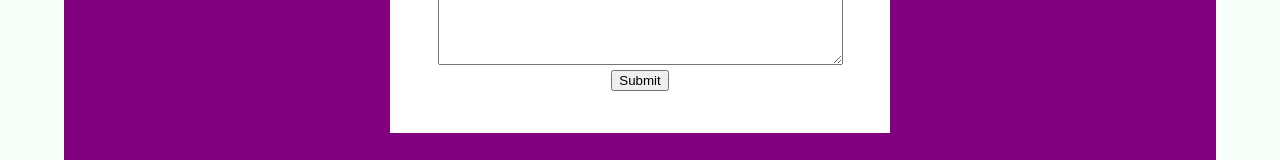
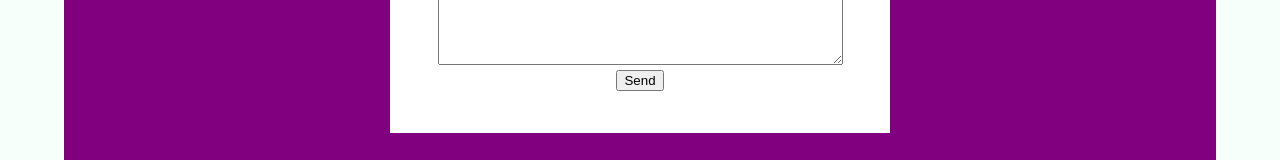
Before and after one commit to dnj547/portfolio, a React (Create React App) app in the folder client/: page /contact in a window 1280 px wide. Shown: the part 543-703 px from the top of the page. Built offline with nearby package versions, Linux system fonts and the light colour scheme.

Commit message:
Contact page

```diff
--- a/client/src/containers/ContactContainer.js
+++ b/client/src/containers/ContactContainer.js
@@ -6,7 +6,7 @@ class ContactContainer extends Component {
       <div className="contact-container">
         <div className="contact-form">
           <h1>Contact Me</h1>
-          <form>
+            <form action="https://formspree.io/daniellejasper0@gmail.com" method="POST" >
               <input
                 type="text"
                 name="name"
@@ -14,8 +14,8 @@ class ContactContainer extends Component {
                 size="50"/>
               <br/>
               <input
-                type="text"
-                name="email"
+                type="email"
+                name="_replyto"
                 placeholder="realbillgates@microsoft.com"
                 size="50"/>
               <br/>
@@ -26,7 +26,7 @@ class ContactContainer extends Component {
                 cols="48"
                 wrap="soft"/>
               <br/>
-            <input type="submit" value="Submit" />
+            <input type="submit" value="Send" />
           </form>
         </div>
       </div>
--- a/package.json
+++ b/package.json
@@ -1,5 +1,6 @@
 {
   "dependencies": {
+    "react-mail-form": "^1.0.3",
     "react-player": "^1.11.1"
   }
 }
```
Also changed, not shown: 1 other file (tests, documents, lock files or other folders).
